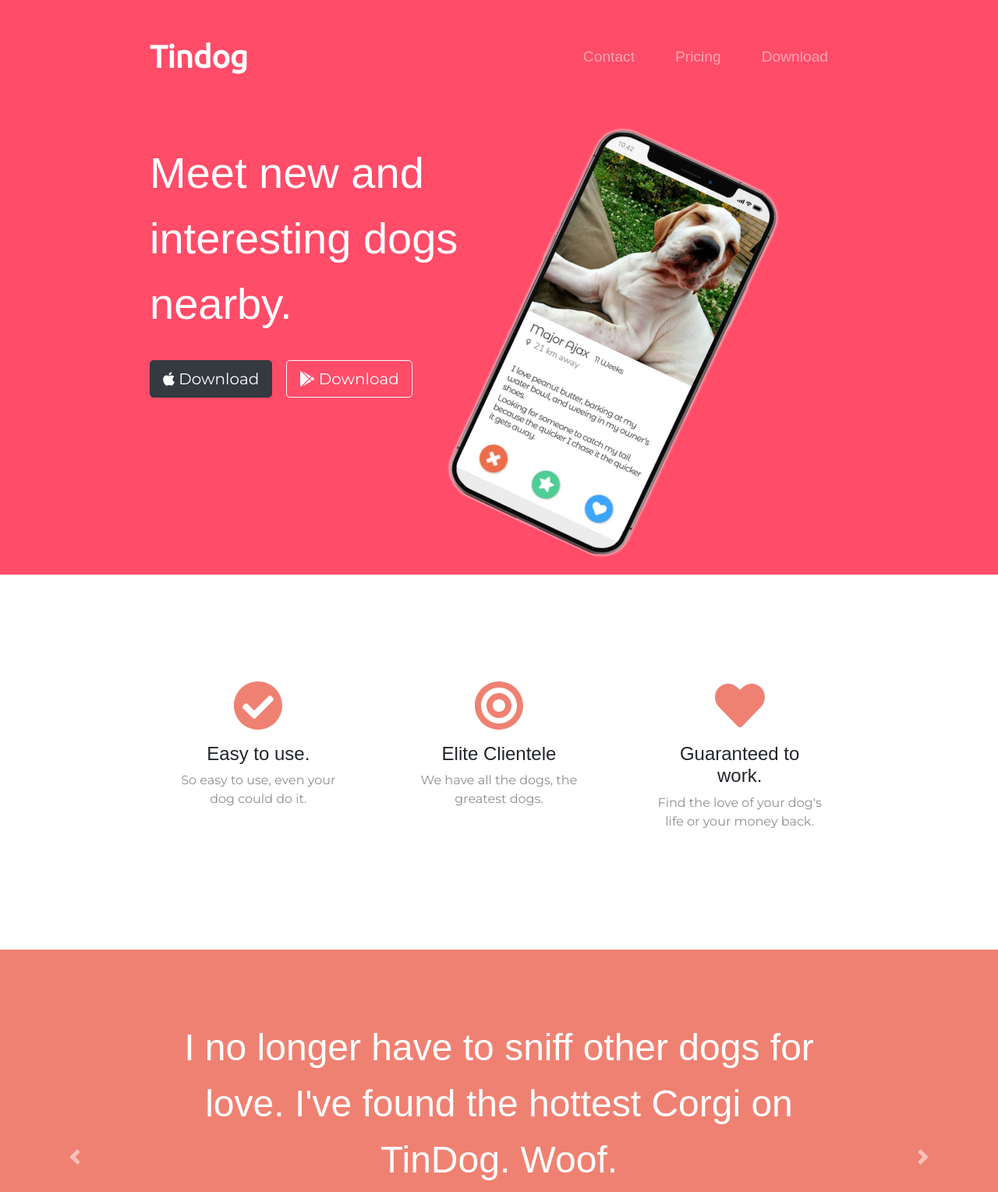
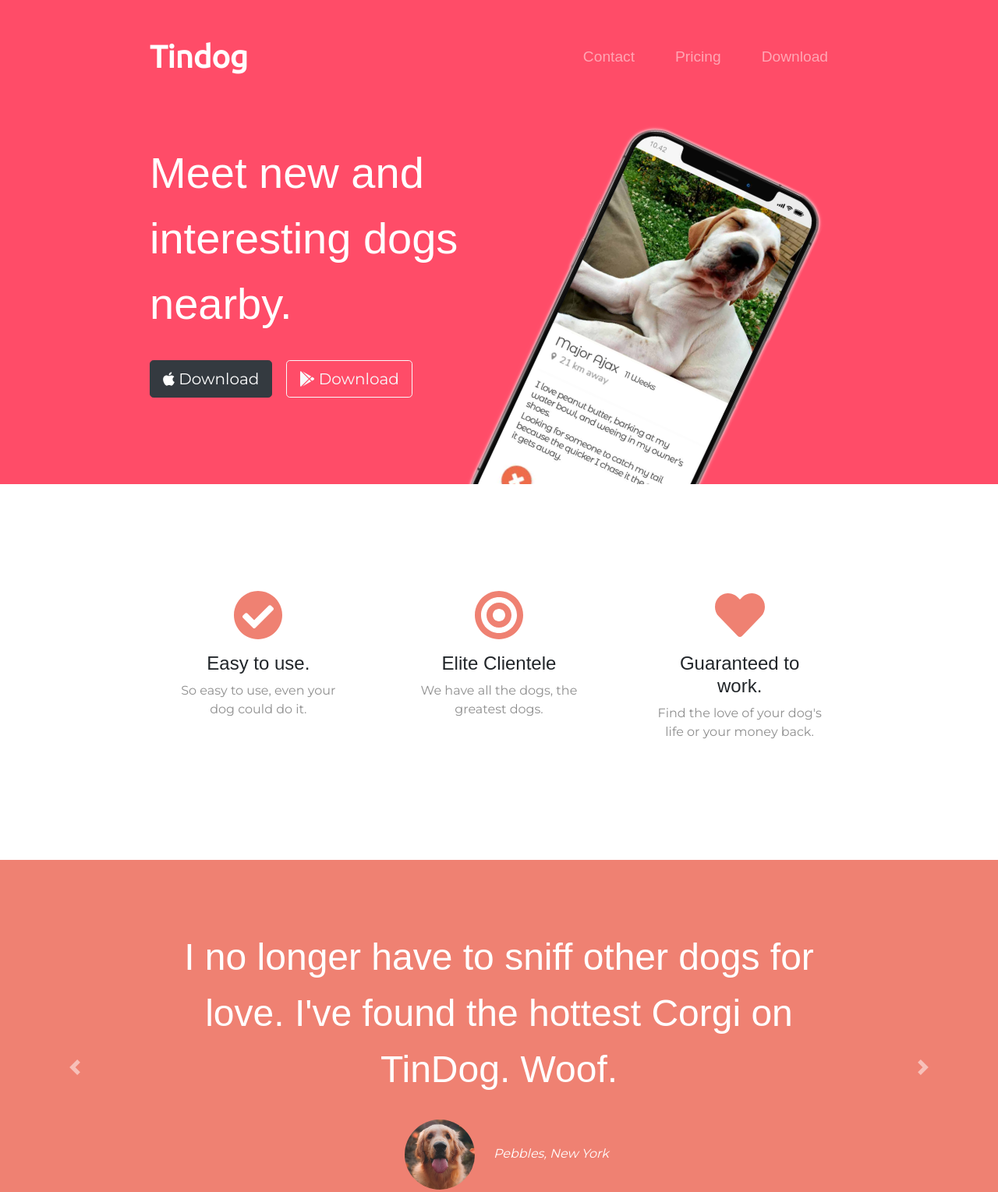
Before and after one commit to ngochatake/Web-Development-Bootcamp-Yu, a plain HTML site: page TinDog-Bootstrap/index.html in a window 1280 px wide. Shown: the top 1529 px of the page at 78% size. Drawn offline with nearby package versions, Linux system fonts and the light colour scheme.

Commit message:
Hard: Z-Index and Stacking Order

```diff
--- a/TinDog-Bootstrap/css/styles.css
+++ b/TinDog-Bootstrap/css/styles.css
@@ -40,10 +40,12 @@ h2 {
 .title-image {
 	width: 60%;
 	transform: rotate(25deg);
+	position: absolute;
+	right: 30%;
 }
 
 .container-fluid {
-	padding: 3% 15%;
+	padding: 3% 15% 7%;
 }
 
 #title {
@@ -73,6 +75,8 @@ h3 {
 /* Feature section */
 #features {
 	padding: 7% 15%;
+	background-color: white;
+	position: relative;
 }
 
 .feature-box {
```
